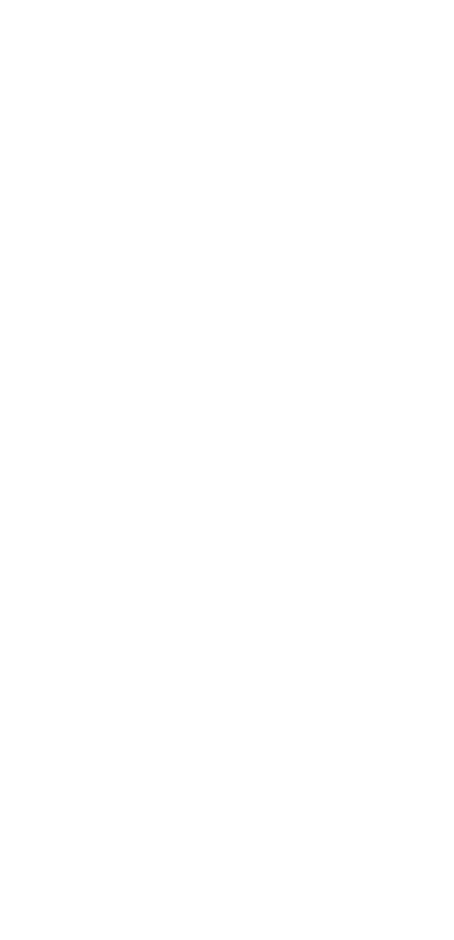
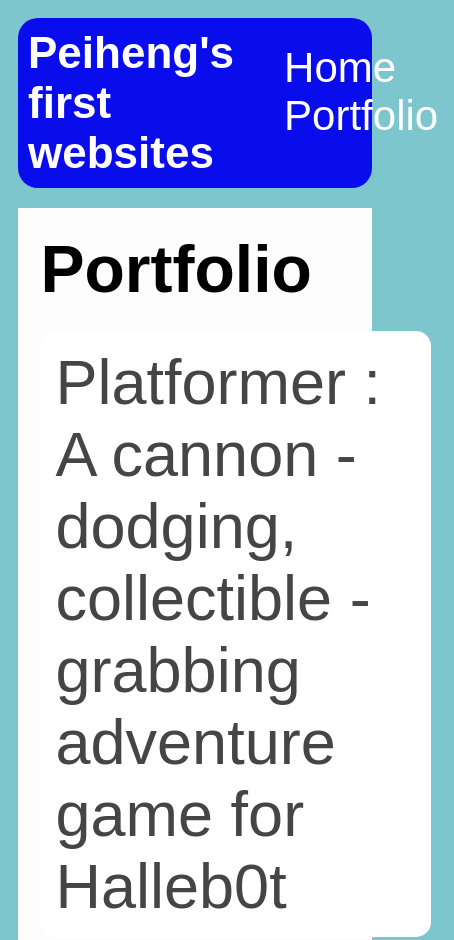
Before and after one commit to pni0/pni0.github.io, a plain HTML site: page portfolio.html in a window 390 px wide. Shown: the top 940 px of the page, 454 px wide, since content can reach past the window. Before the commit the page ends 844 px from the top, so only its background shows below. Drawn offline with Linux system fonts and the light colour scheme.

Commit message:
add portfolio.html file

```diff
--- a/portfolio.html
+++ b/portfolio.html
@@ -0,0 +1,33 @@
+<!DOCTYPE HTML>
+<html>
+    <head>
+        <title>Peiheng's first websites</title>
+        <link rel="stylesheet" href="style.css">
+    </head>
+
+    <body>
+      <div id="all-contents">
+        <nav>
+            <h1>Peiheng's first websites</h1>
+            <ul id="nav-ul">
+               <li class="nav-li">
+               <a class="nav-a" href="index.html">Home</a>
+             </li>
+             <li class="nav-li">
+               <a class="nav-a" href="portfolio.html">Portfolio</a>
+             </li>
+         </ul>
+        </nav>
+        <main>
+            <div class="content">
+                <h1>Portfolio</h1>
+                <ul id="portfolio">
+                    <li><a href="projects/platformer/">Platformer : A cannon - dodging, collectible - grabbing adventure game for Halleb0t</a></li>
+                    <li><a href="projects/bouncing-box/">Bouncing Box : A project that gives you a taste of game development on the web </a></li>
+                    <li><a href="projects/circularity/">Circularity : A motion poem using random number generation and velocity applied to circle shapes...</a></li>
+                </ul>
+            </div>
+        </main>
+      </div>
+    </body>
+</html>
--- a/style.css
+++ b/style.css
@@ -62,3 +62,77 @@ main {
 h2, h3 {
     margin: 0px;
 }
+/* portfolio styles */
+.content h1 {
+    color: black;
+}
+
+#portfolio {
+    list-style-type: none;
+    padding-left: 0;
+}
+
+#portfolio li {
+    background: #fff;
+    padding: 10px;
+    border-radius: 10px;
+    margin-bottom: 10px;
+}
+
+#portfolio li:hover {
+    background: #eee;
+}
+
+#portfolio a {
+    text-decoration: none;
+    color: #454545;
+}
+  /* responsive web design */
+  @media screen and (min-width: 120px) and (max-width: 1080px) {
+    main {
+      height: 100ch;
+      zoom: 1.5;
+      display: grid;
+    }
+
+    h1 {
+      font-size: 44px;
+    }
+
+    h2 {
+      font-size: 42px;
+    }
+
+    h3 {
+      font-size: 36px;
+    }
+
+    #all-contents {
+      height: 100ch;
+      margin: none;
+    }
+
+    a {
+      font-size: 42px;
+    }
+
+    .sidebar {
+      margin-right: 0px;
+      justify-content: center;
+      align-items: center;
+    }
+
+    .sidebar-img {
+      width: 100%;
+    }
+
+    p,
+    li {
+      font-size: 24px;
+    }
+
+    .content {
+      align-content: center;
+      justify-content: center;
+    }
+}
```
Also changed, not shown: index.html (+1 -1 lines).
